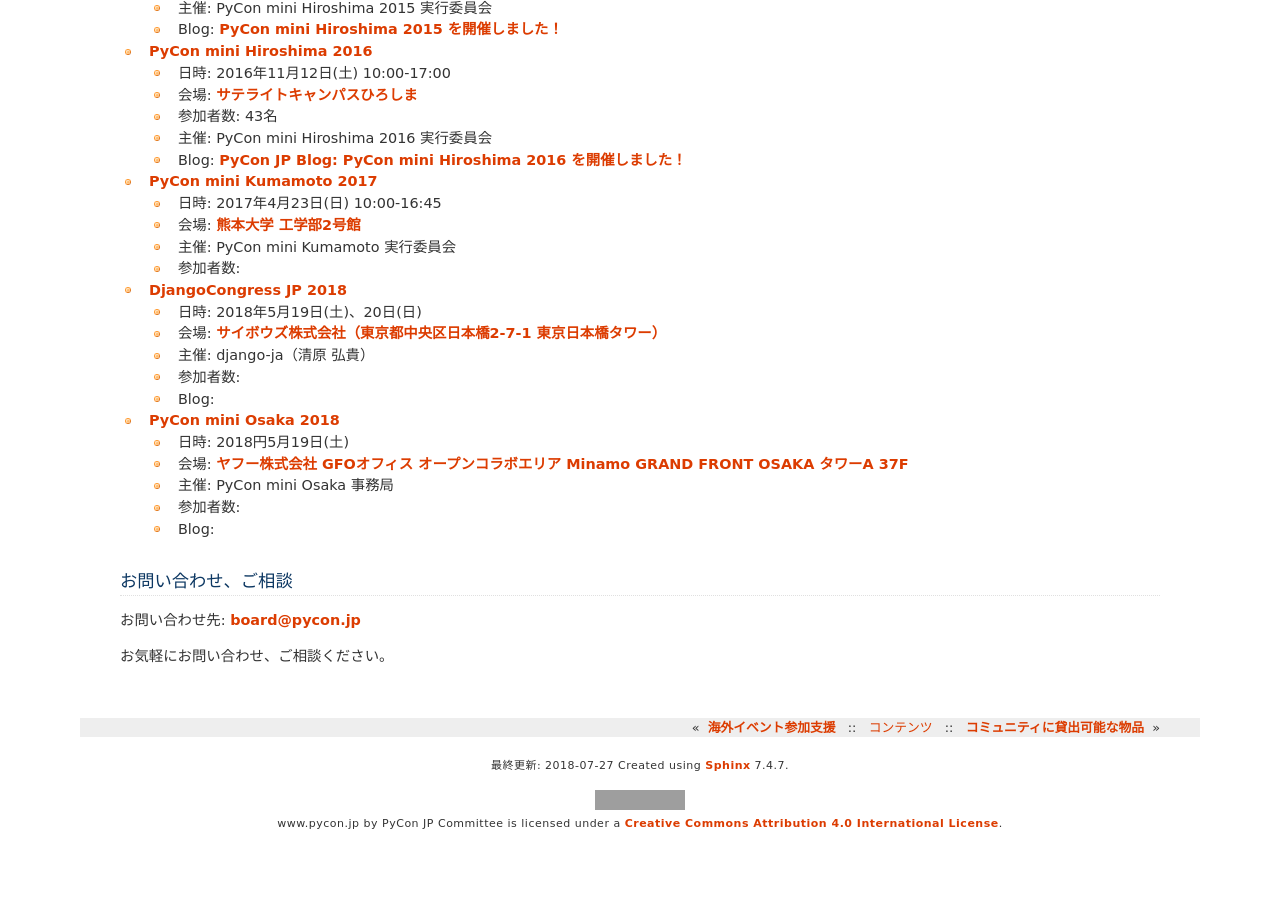
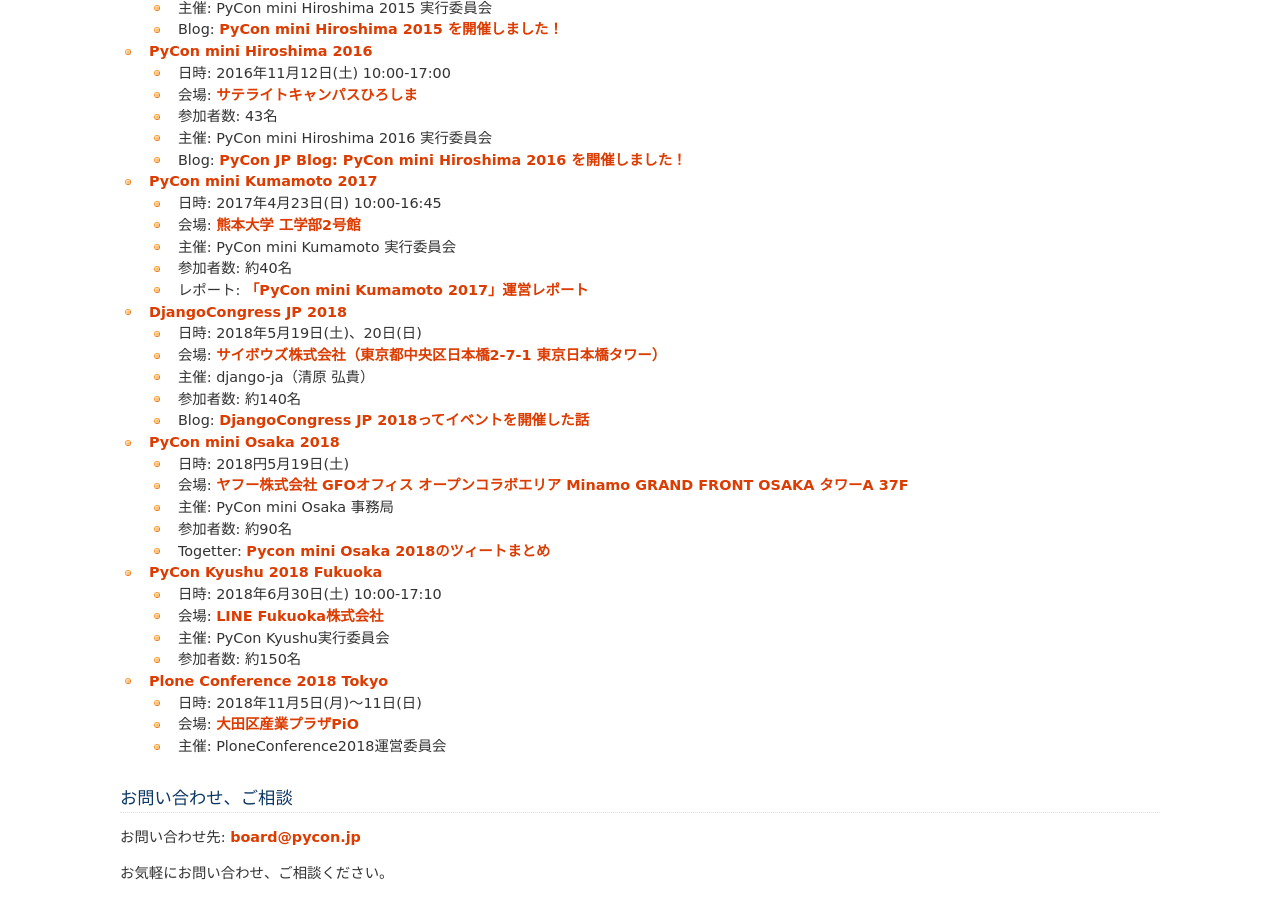
Before and after one commit to pyconjp/www.pycon.jp, a Sphinx documentation site: the page built from source/support/community.rst, in a window 1280 px wide and 900 px high, scrolled down 1397 px. Built offline with Sphinx 7.4.7, drawn with Linux system fonts in a browser that asks for light colours; before the commit the page ends 2237 px from its top, so only the background shows below that; grey boxes are pictures that could not be loaded.

Commit message:
add support community

```diff
--- a/source/support/community.rst
+++ b/source/support/community.rst
@@ -85,23 +85,37 @@
   - 日時: 2017年4月23日(日) 10:00-16:45
   - 会場: `熊本大学 工学部2号館 <http://www.eng.kumamoto-u.ac.jp/>`_
   - 主催: PyCon mini Kumamoto 実行委員会
-  - 参加者数:
+  - 参加者数: 約40名
+  - レポート: `「PyCon mini Kumamoto 2017」運営レポート <http://gihyo.jp/news/report/2017/05/2201>`_
 
 - `DjangoCongress JP 2018 <https://djangocongress.jp/>`_
 
   - 日時: 2018年5月19日(土)、20日(日)
   - 会場: `サイボウズ株式会社（東京都中央区日本橋2-7-1 東京日本橋タワー） <https://cybozu.co.jp/company/access/tokyo/>`_
   - 主催: django-ja（清原 弘貴）
-  - 参加者数:
-  - Blog:
+  - 参加者数: 約140名
+  - Blog: `DjangoCongress JP 2018ってイベントを開催した話 <https://blog.hirokiky.org/entry/2018/05/20/175020>`_
 
 - `PyCon mini Osaka 2018 <http://osaka.pycon.jp/>`_
 
   - 日時: 2018円5月19日(土)
   - 会場: `ヤフー株式会社 GFOオフィス オープンコラボエリア Minamo GRAND FRONT OSAKA タワーA 37F <https://yahoo.jp/Niew1l>`_
   - 主催: PyCon mini Osaka 事務局
-  - 参加者数:
-  - Blog:
+  - 参加者数: 約90名
+  - Togetter: `Pycon mini Osaka 2018のツィートまとめ <https://togetter.com/li/1230783>`_
+
+- `PyCon Kyushu 2018 Fukuoka <http://kyushu.pycon.jp/>`_
+
+  - 日時: 2018年6月30日(土) 10:00-17:10
+  - 会場: `LINE Fukuoka株式会社 <https://linefukuoka.co.jp/ja/>`_
+  - 主催: PyCon Kyushu実行委員会
+  - 参加者数: 約150名
+
+- `Plone Conference 2018 Tokyo <https://2018.ploneconf.org/>`_
+
+  - 日時: 2018年11月5日(月)〜11日(日)
+  - 会場: `大田区産業プラザPiO <https://www.pio-ota.net/>`_
+  - 主催: PloneConference2018運営委員会
 
 お問い合わせ、ご相談
 ====================
```
